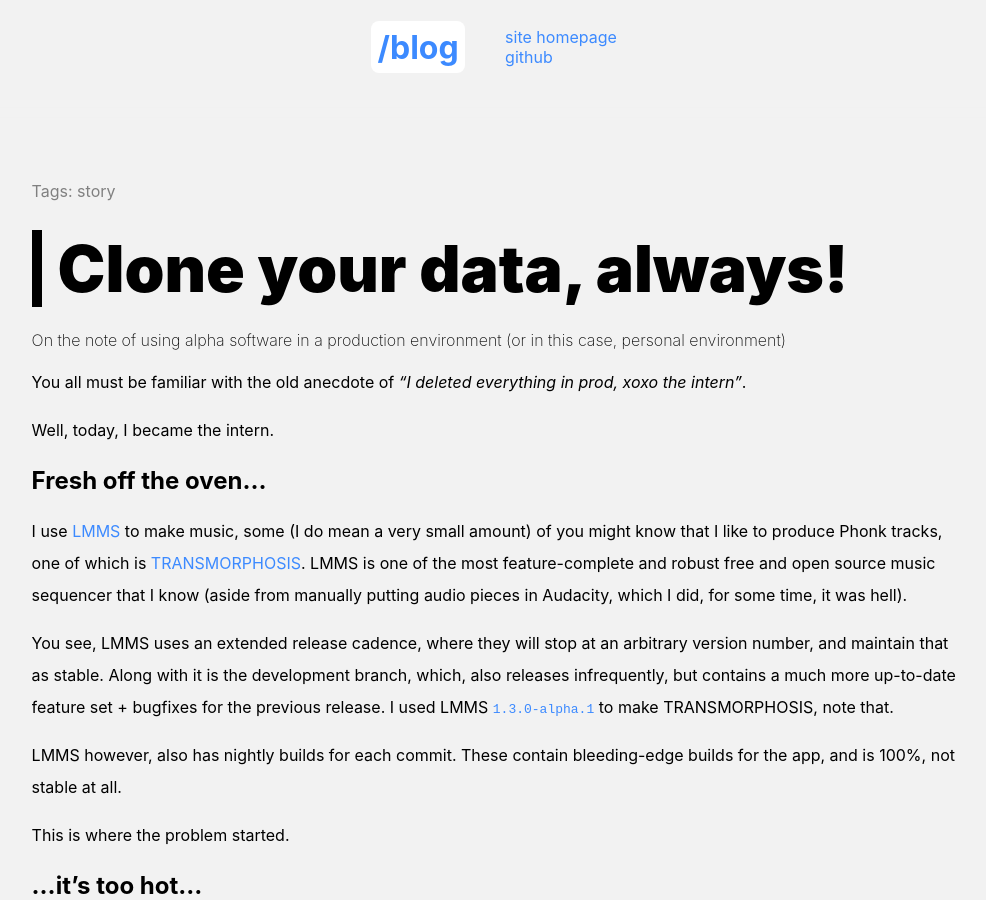
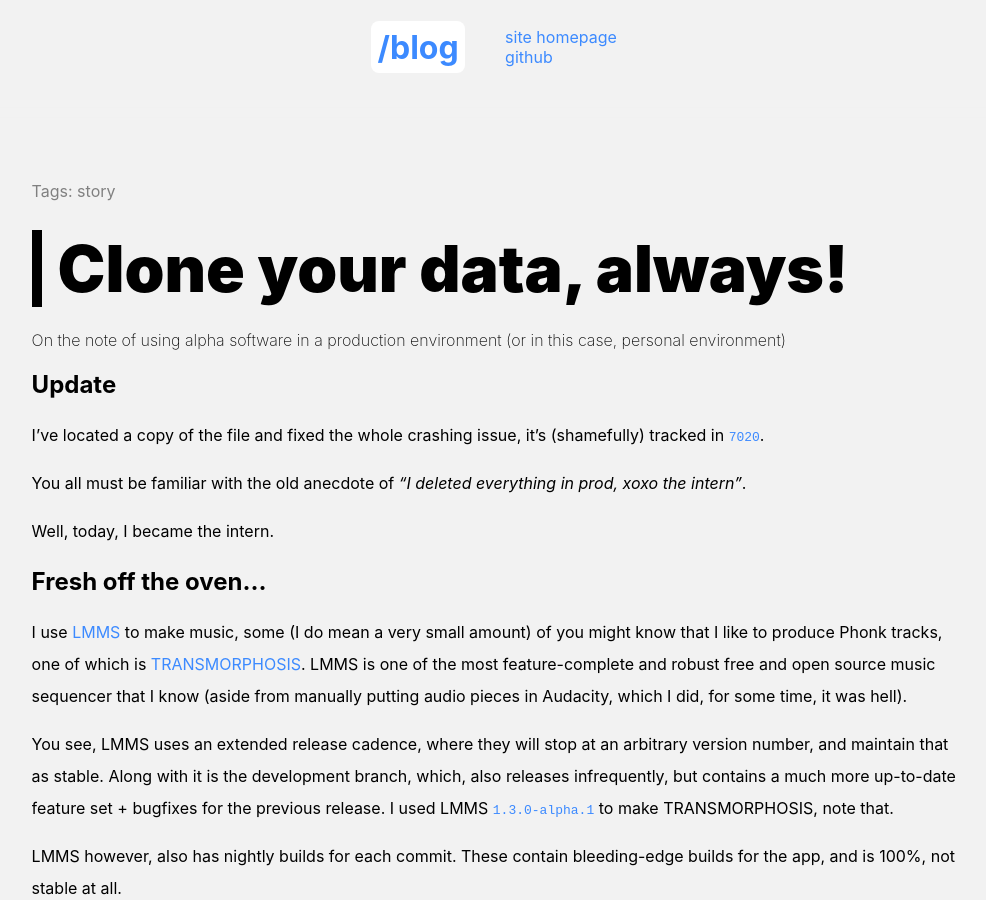
Before and after one commit to headquarter8302/blog, a Jekyll site: the page built from _posts/2023-12-07-clone-your-data.md, in a window 1280 px wide and 900 px high. Shown: the whole window, without its empty margins (146-1132 px from the left). Built offline with Jekyll 4.4.1, drawn with Linux system fonts in a browser that asks for light colours; some web fonts are replaced.

Commit message:
Update 2023-12-07-clone-your-data.md

```diff
--- a/_posts/2023-12-07-clone-your-data.md
+++ b/_posts/2023-12-07-clone-your-data.md
@@ -5,6 +5,11 @@
 date: 2023-12-08
 tags: story
 ---
+
+## Update
+
+I've located a copy of the file and fixed the whole crashing issue, it's (shamefully) tracked in [`7020`](https://github.com/LMMS/lmms/issues/7020).
+
 
 You all must be familiar with the old anecdote of *"I deleted everything in prod, xoxo the intern"*.
 
```
